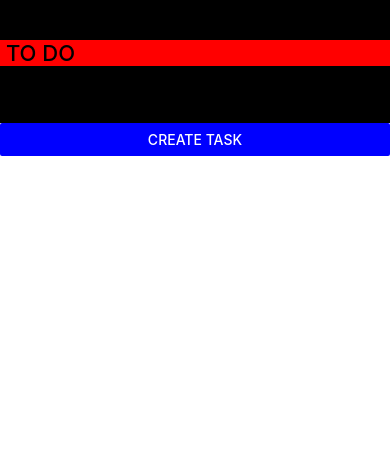
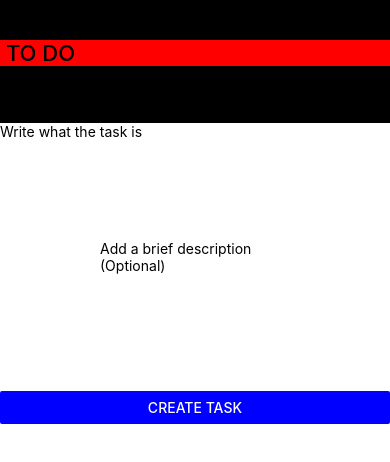
Before and after one commit to EliasPinno/BCHacks2020, a React Native app: screen / in a window 390 px wide. Shown: the top 462 px of the page. Built offline with nearby package versions, Linux system fonts and the light colour scheme.

Commit message:
Added text fields to the TaskBuilder with style skeleton.

```diff
--- a/Components/TaskBuilder.js
+++ b/Components/TaskBuilder.js
@@ -1,11 +1,17 @@
 import React from 'react';
-import { StyleSheet, Text, View, Button } from 'react-native';
+import { StyleSheet, Text, View, Button,TextInput } from 'react-native';
 const TaskBuilder = props => {
   return(
-    <View>
-    <View style={styles.ButtonStyling}>
-      <Button title = "Create Task" color = "blue" />
-    </View>
+    <View style = {styles.titleField}>
+      <View>
+        <TextInput placeholder="Write what the task is"/>
+      </View>
+      <View style = {styles.descriptionField}>
+        <TextInput placeholder="Add a brief description (Optional)" textAlignVertical="top" multiline={true} numberOfLines={3} />
+      </View>
+      <View style={styles.ButtonStyling}>
+        <Button title = "Create Task" color = "blue" />
+      </View>
     </View>
   );
 };
@@ -20,5 +26,12 @@ const styles = StyleSheet.create({
     fontSize: 22,
     fontWeight: '500'
   },
+  descriptionField: {
+    margin: 100,
+    alignItems: "stretch"
+  },
+  titleField:{
+
+  },
 });
 export default TaskBuilder;
```
